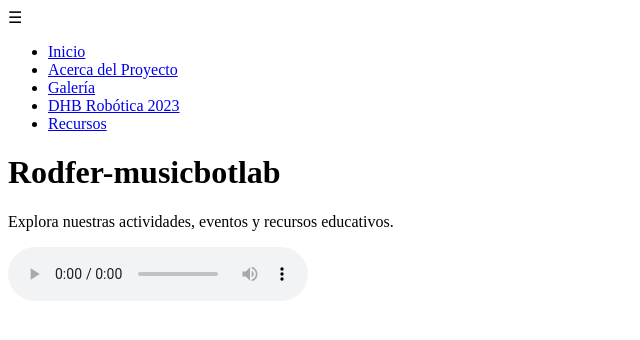
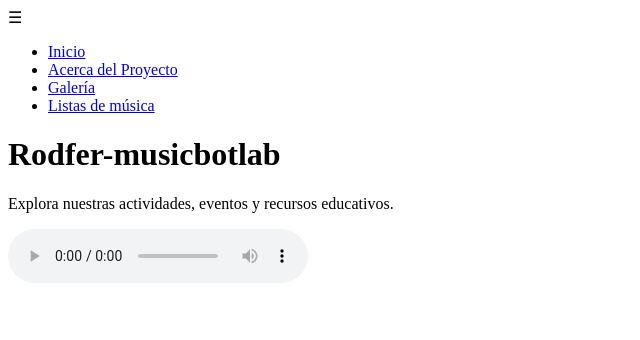
Before and after one commit to arcbots/Rodfer-musicbotlab, a plain HTML site: page index.html in a window 1280 px wide. Shown: the whole page, without its empty margins (0-640 px from the left). Drawn offline with Linux system fonts and the light colour scheme.

Commit message:
Update index.html

```diff
--- a/index.html
+++ b/index.html
@@ -14,8 +14,7 @@
       <li><a href="index.html" class="active">Inicio</a></li>
       <li><a href="acercadelproyecto.html">Acerca del Proyecto</a></li>
       <li><a href="galeria.html">Galería</a></li>
-      <li><a href="dhbrobotica2023.html">DHB Robótica 2023</a></li>
-      <li><a href="recursos.html">Recursos</a></li>
+      <li><a href="recursos.html">Listas de música</a></li>
     </ul>
   </nav>
   <main class="contenido">
```
